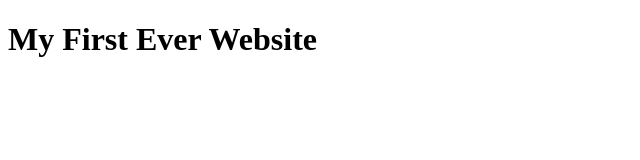
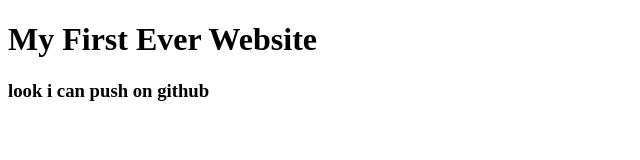
Before and after one commit to imarufulislam/My-First-Website, a plain HTML site: page index.html in a window 1280 px wide. Shown: the whole page, without its empty margins (0-640 px from the left). Drawn offline with Linux system fonts and the light colour scheme.

Commit message:
learn github

```diff
--- a/index.html
+++ b/index.html
@@ -8,6 +8,7 @@
 </head>
 <body>
     <h1>My First Ever Website</h1>
+    <h3>look i can push on github</h3>
 
 </body>
 </html>
```
Also changed, not shown: index2.html (added).
